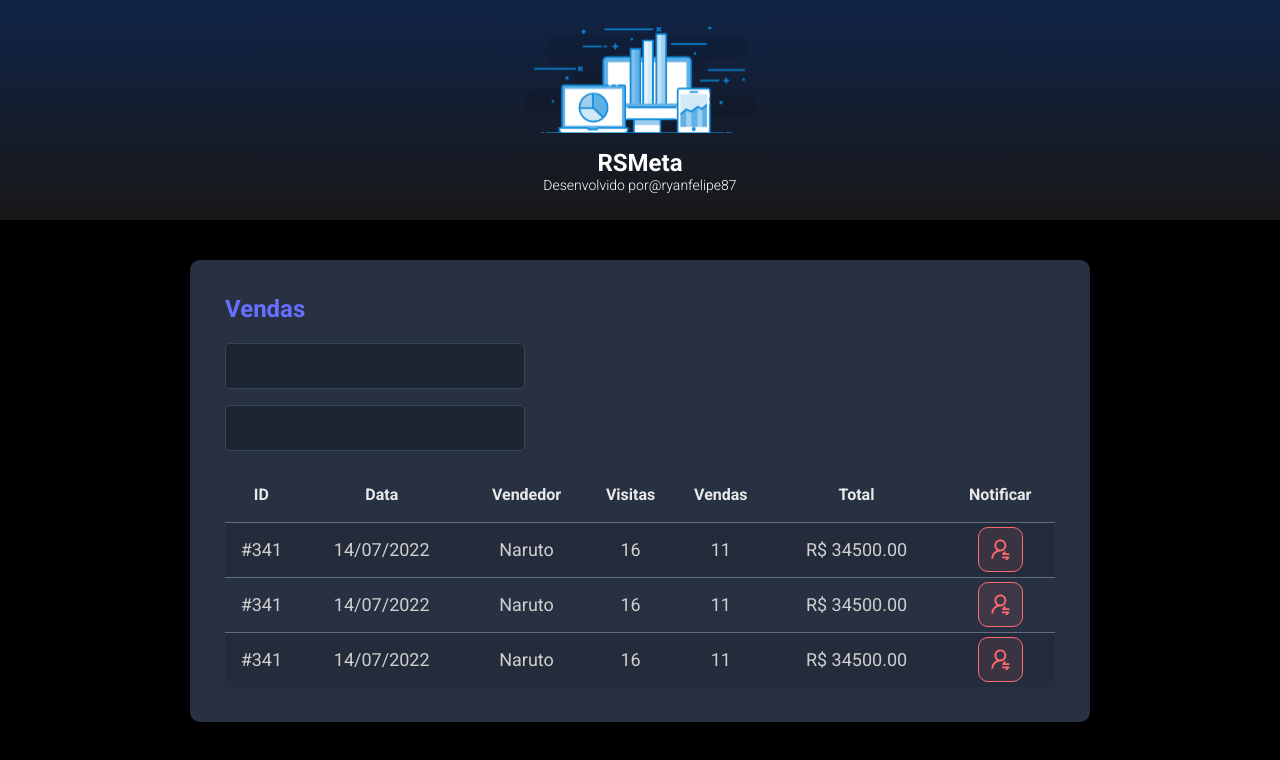
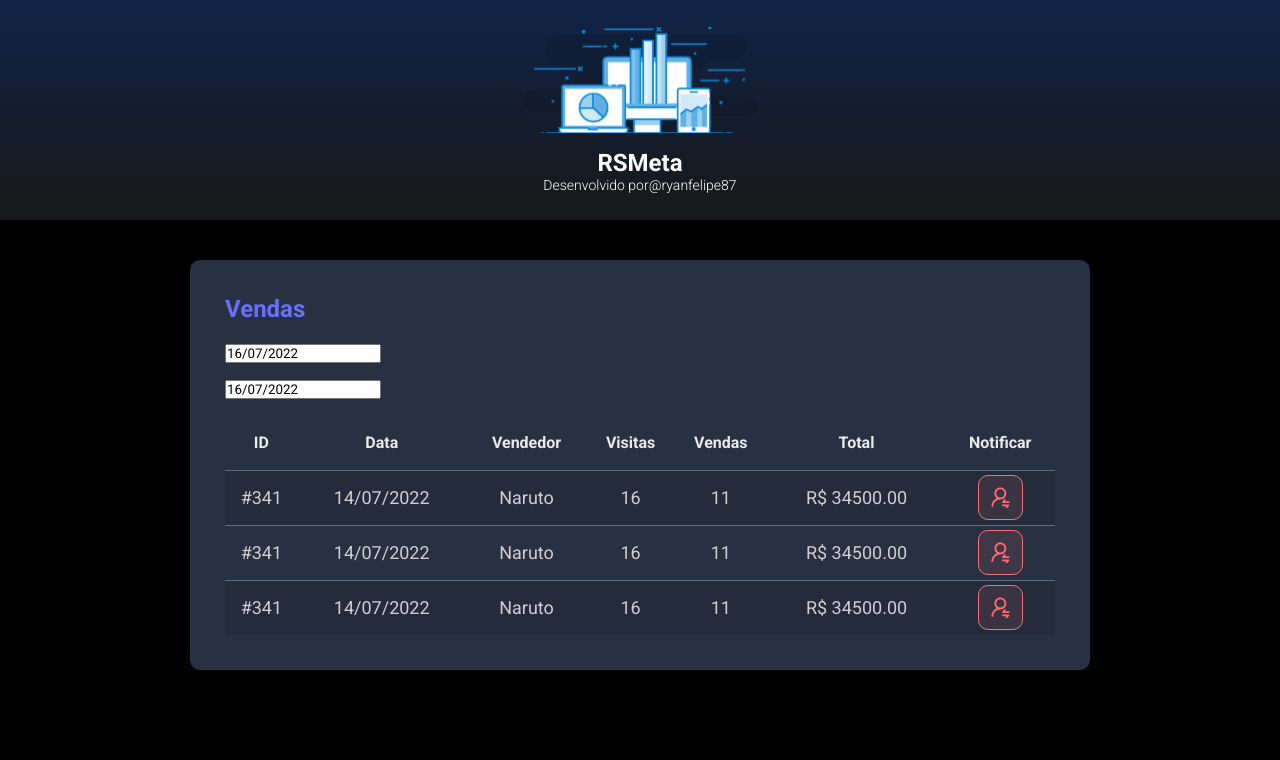
Before and after one commit to ryanfelipe87/rsmeta, a React (Vite) app in the folder frontend/: page / in a window 1280 px wide. Shown: the top 760 px of the page. Built offline with nearby package versions, Linux system fonts and the light colour scheme.

Commit message:
Datepicker

```diff
--- a/frontend/package.json
+++ b/frontend/package.json
@@ -9,7 +9,9 @@
     "preview": "vite preview"
   },
   "dependencies": {
+    "@types/react-datepicker": "4.4.2",
     "react": "^18.2.0",
+    "react-datepicker": "4.8.0",
     "react-dom": "^18.2.0"
   },
   "devDependencies": {
--- a/frontend/src/components/SalesCard/index.tsx
+++ b/frontend/src/components/SalesCard/index.tsx
@@ -1,3 +1,5 @@
+import DatePicker from "react-datepicker";
+import "react-datepicker/dist/react-datepicker.css";
 import NotificationButton from '../NotificationButtton'
 import './styles.css'
 
@@ -7,10 +9,20 @@
             <h2 className="rsmeta-sales-title">Vendas</h2>
             <div>
                 <div className="rsmeta-form-control-container">
-                    <input className="rsmeta-form-control" type="text"/>
+                    <DatePicker
+                        selected={new Date()}
+                        onChange={(date: Date) => { }}
+                        className="dsmeta-form-control"
+                        dateFormat="dd/MM/yyyy"
+                    />
                 </div>
                 <div className="rsmeta-form-control-container">
-                    <input className="rsmeta-form-control" type="text"/>
+                    <DatePicker
+                        selected={new Date()}
+                        onChange={(date: Date) => { }}
+                        className="dsmeta-form-control"
+                        dateFormat="dd/MM/yyyy"
+                    />
                 </div>
             </div>
 
@@ -37,7 +49,7 @@
                             <td>R$ 34500.00</td>
                             <td>
                                 <div className="rsmeta-red-btn-container">
-                                   <NotificationButton />
+                                    <NotificationButton />
                                 </div>
                             </td>
                         </tr>
```
Also changed, not shown: 1 other file (tests, documents, lock files or other folders).
